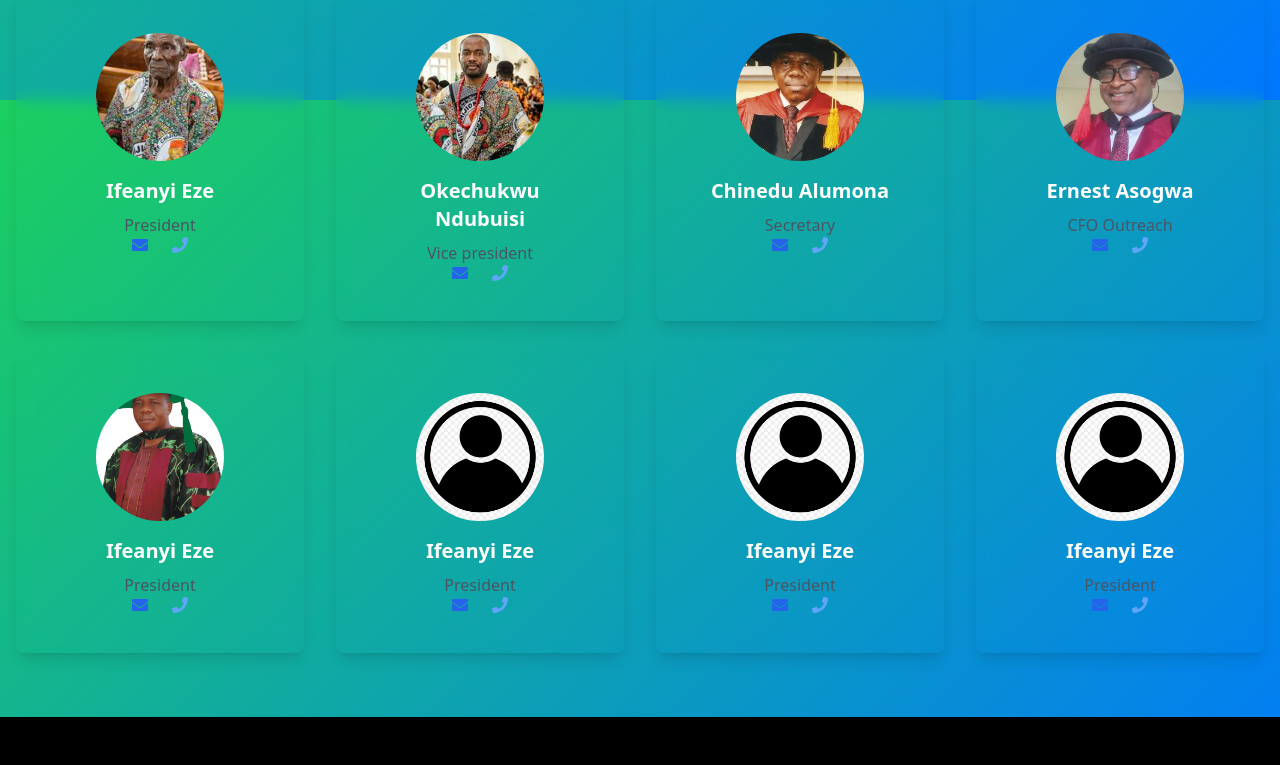
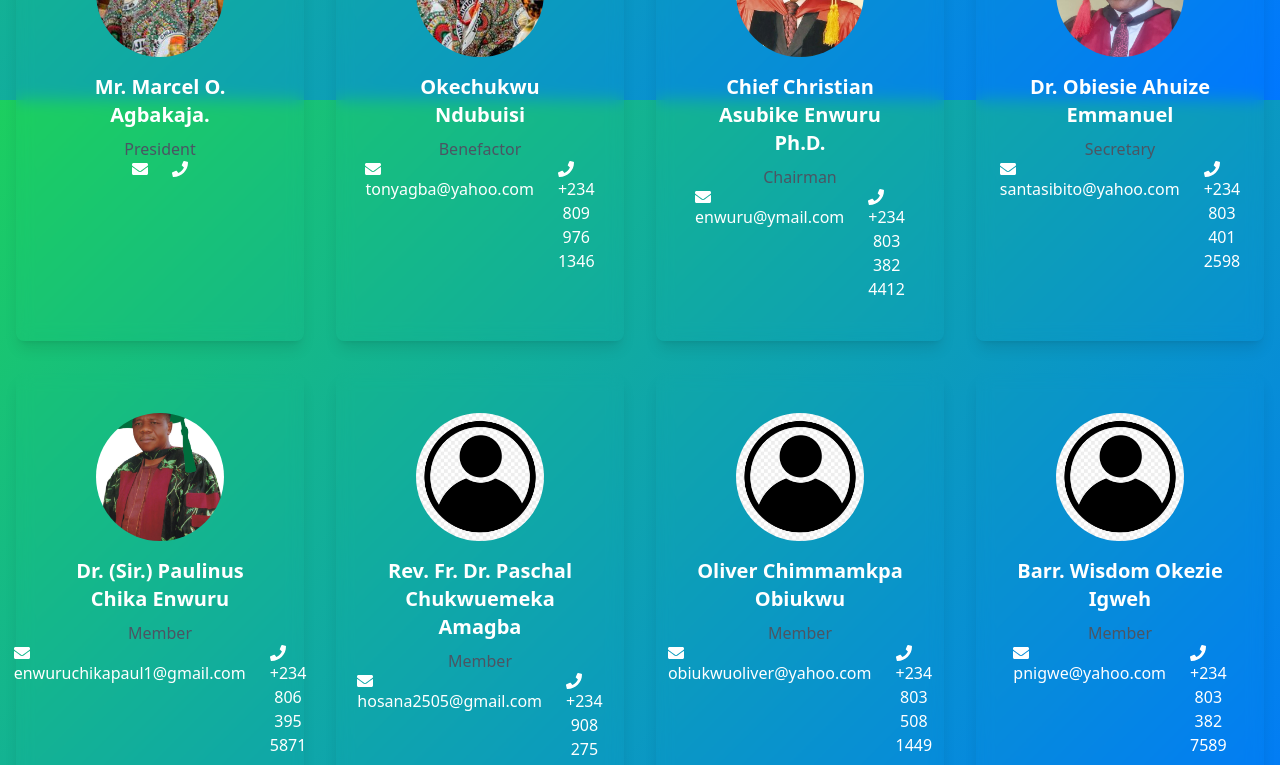
Before and after one commit to N-vex/scholarship_Abakaja, a React (Vite) app: page /about in a window 1280 px wide. Shown: the part 1500-2265 px from the top of the page. Built offline with nearby package versions, Linux system fonts and the light colour scheme.

Commit message:
updating

```diff
--- a/src/pages/About.jsx
+++ b/src/pages/About.jsx
@@ -39,7 +39,7 @@ export const About = () => {
 
 
         {/* Story Section */}
-        <section className="py-20 container  mx-auto px-6">
+        <section className="py-10 container  mx-auto px-6">
           <div className="mb-10">
             <h3 className="text-3xl font-bold mb-4 text-white">Our Story</h3>
             <p className="text-lg leading-relaxed text-white">
@@ -90,7 +90,7 @@ export const About = () => {
 
 
         {/* Our Team */}
-        <section className="py-16 ">
+        <section className="py-10 ">
           <div className="container mx-auto px-4">
             <h2 className="text-3xl font-bold text-white mb-12 text-center">
               Our Board Members
@@ -106,13 +106,13 @@ export const About = () => {
                     className="w-32 h-32 mx-auto rounded-full mb-4 object-cover hover:scale-105 transition-transform duration-300"
                   />
                 </a>
-                <h3 className="text-xl font-semibold mb-2">Ifeanyi Eze</h3>
+                <h3 className="text-xl font-semibold mb-2"> Mr. Marcel O. Agbakaja.</h3>
                 <p className="text-gray-600">President</p>
                 <div className="flex mt-4 sm:justify-center  space-x-6  sm:mt-0">
-                  <a href="#" className="text-blue-600 hover:text-blue-800">
+                  <a href="#" className="text-white hover:text-blue-800">
                     <FaEnvelope />
                   </a>
-                  <a href="#" className="text-blue-400 hover:text-blue-600">
+                  <a href="#" className="text-white hover:text-blue-600">
                     <FaPhone />
                   </a>
                 </div>
@@ -130,13 +130,15 @@ export const About = () => {
                 <h3 className="text-xl font-semibold mb-2">
                   Okechukwu Ndubuisi
                 </h3>
-                <p className="text-gray-600">Vice president</p>
+                <p className="text-gray-600">Benefactor</p>
                 <div className="flex mt-4 sm:justify-center  space-x-6  sm:mt-0">
-                  <a href="#" className="text-blue-600 hover:text-blue-800">
+                  <a href="#" className="text-white hover:text-blue-800">
                     <FaEnvelope />
+                    <h5>tonyagba@yahoo.com</h5>
                   </a>
-                  <a href="#" className="text-blue-400 hover:text-blue-600">
+                  <a href="#" className="text-white hover:text-blue-600">
                     <FaPhone />
+                    <h5> +234  809 976 1346</h5>
                   </a>
                 </div>
               </div>
@@ -150,14 +152,16 @@ export const About = () => {
                     className="w-32 h-32 mx-auto rounded-full mb-4 object-cover hover:scale-105 transition-transform duration-300"
                   />
                 </a>
-                <h3 className="text-xl font-semibold mb-2">Chinedu Alumona</h3>
-                <p className="text-gray-600"> Secretary</p>
+                <h3 className="text-xl font-semibold mb-2">Chief Christian Asubike Enwuru Ph.D. </h3>
+                <p className="text-gray-600"> Chairman</p>
                 <div className="flex mt-4 sm:justify-center  space-x-6  sm:mt-0">
-                  <a href="#" className="text-blue-600 hover:text-blue-800">
+                  <a href="#" className="text-white hover:text-blue-800">
                     <FaEnvelope />
+                    <h4>enwuru@ymail.com</h4>
                   </a>
-                  <a href="#" className="text-blue-400 hover:text-blue-600">
+                  <a href="#" className="text-white hover:text-blue-600">
                     <FaPhone />
+                    <h4>+234 803 382 4412</h4>
                   </a>
                 </div>
               </div>
@@ -171,14 +175,16 @@ export const About = () => {
                     className="w-32 h-32 mx-auto rounded-full mb-4 object-cover hover:scale-105 transition-transform duration-300"
                   />
                 </a>
-                <h3 className="text-xl font-semibold mb-2">Ernest Asogwa</h3>
-                <p className="text-gray-600">CFO Outreach</p>
+                <h3 className="text-xl font-semibold mb-2">Dr.  Obiesie Ahuize Emmanuel </h3>
+                <p className="text-gray-600">Secretary</p>
                 <div className="flex mt-4 sm:justify-center  space-x-6  sm:mt-0">
-                  <a href="#" className="text-blue-600 hover:text-blue-800">
+                  <a href="#" className="text-white hover:text-blue-800">
                     <FaEnvelope />
+                    <h4>santasibito@yahoo.com </h4>
                   </a>
-                  <a href="#" className="text-blue-400 hover:text-blue-600">
+                  <a href="#" className="text-white hover:text-blue-600">
                     <FaPhone />
+                    <h4>+234 803 401 2598</h4>
                   </a>
                 </div>
               </div>
@@ -191,14 +197,16 @@ export const About = () => {
                     className="w-32 h-32 mx-auto rounded-full mb-4 object-cover hover:scale-105 transition-transform duration-300"
                   />
                 </a>
-                <h3 className="text-xl font-semibold mb-2">Ifeanyi Eze</h3>
-                <p className="text-gray-600">President</p>
+                <h3 className="text-xl font-semibold mb-2">Dr. (Sir.) Paulinus Chika Enwuru </h3>
+                <p className="text-gray-600">Member</p>
                 <div className="flex mt-4 sm:justify-center  space-x-6  sm:mt-0">
-                  <a href="#" className="text-blue-600 hover:text-blue-800">
+                  <a href="#" className="text-white hover:text-blue-800">
                     <FaEnvelope />
+                    <h4>enwuruchikapaul1@gmail.com</h4>
                   </a>
-                  <a href="#" className="text-blue-400 hover:text-blue-600">
+                  <a href="#" className="text-white hover:text-blue-600">
                     <FaPhone />
+                    <h4>+234 806 395 5871</h4>
                   </a>
                 </div>
               </div>
@@ -211,14 +219,16 @@ export const About = () => {
                     className="w-32 h-32 mx-auto rounded-full mb-4 object-cover hover:scale-105 transition-transform duration-300"
                   />
                 </a>
-                <h3 className="text-xl font-semibold mb-2">Ifeanyi Eze</h3>
-                <p className="text-gray-600">President</p>
+                <h3 className="text-xl font-semibold mb-2">Rev. Fr. Dr. Paschal Chukwuemeka Amagba </h3>
+                <p className="text-gray-600">Member</p>
                 <div className="flex mt-4 sm:justify-center  space-x-6  sm:mt-0">
-                  <a href="#" className="text-blue-600 hover:text-blue-800">
+                  <a href="#" className="text-white hover:text-blue-800">
                     <FaEnvelope />
+                    <h4>hosana2505@gmail.com </h4>
                   </a>
-                  <a href="#" className="text-blue-400 hover:text-blue-600">
+                  <a href="#" className="text-white hover:text-blue-600">
                     <FaPhone />
+                    <h4>+234 908 275 0728</h4>
                   </a>
                 </div>
               </div>
@@ -231,14 +241,16 @@ export const About = () => {
                     className="w-32 h-32 mx-auto rounded-full mb-4 object-cover hover:scale-105 transition-transform duration-300"
                   />
                 </a>
-                <h3 className="text-xl font-semibold mb-2">Ifeanyi Eze</h3>
-                <p className="text-gray-600">President</p>
+                <h3 className="text-xl font-semibold mb-2">Oliver Chimmamkpa Obiukwu </h3>
+                <p className="text-gray-600">Member</p>
                 <div className="flex mt-4 sm:justify-center  space-x-6  sm:mt-0">
-                  <a href="#" className="text-blue-600 hover:text-blue-800">
+                  <a href="#" className="text-white hover:text-blue-800">
                     <FaEnvelope />
+                    <h4>obiukwuoliver@yahoo.com</h4>
                   </a>
-                  <a href="#" className="text-blue-400 hover:text-blue-600">
+                  <a href="#" className="text-white hover:text-blue-600">
                     <FaPhone />
+                    <h4>+234 803 508 1449</h4>
                   </a>
                 </div>
               </div>
@@ -251,14 +263,16 @@ export const About = () => {
                     className="w-32 h-32 mx-auto rounded-full mb-4 object-cover hover:scale-105 transition-transform duration-300"
                   />
                 </a>
-                <h3 className="text-xl font-semibold mb-2">Ifeanyi Eze</h3>
-                <p className="text-gray-600">President</p>
+                <h3 className="text-xl font-semibold mb-2">Barr. Wisdom Okezie Igweh </h3>
+                <p className="text-gray-600">Member</p>
                 <div className="flex mt-4 sm:justify-center  space-x-6  sm:mt-0">
-                  <a href="#" className="text-blue-600 hover:text-blue-800">
+                  <a href="#" className="text-white hover:text-blue-800">
                     <FaEnvelope />
+                    <h4> pnigwe@yahoo.com</h4>
                   </a>
-                  <a href="#" className="text-blue-400 hover:text-blue-600">
+                  <a href="#" className="text-white hover:text-blue-600">
                     <FaPhone />
+                    <h4>+234 803 382 7589</h4>
                   </a>
                 </div>
               </div>
--- a/src/pages/Contact.jsx
+++ b/src/pages/Contact.jsx
@@ -7,7 +7,7 @@ import Toast from "../components/Toast";
 export const Contact = () => {
 
   const EMAILJS_SERVICE_ID = "service_dlvtc6f";
-  const EMAILJS_TEMPLATE_ID = "template_s09alca";
+  const EMAILJS_TEMPLATE_ID = "template_e96b7m7";
   const EMAILJS_PUBLIC_KEY = "J1zBTED4no0ZC3pPm";
   // ===========================================================
 
@@ -190,7 +190,8 @@ export const Contact = () => {
 
               <div className="ml-16">
                 <h4 className="font-semibold">Phone</h4>
-                <p className="text-sm text-gray-600 mt-1">+1 (555) 123-4567</p>
+                <p className="text-sm text-gray-600 mt-1">+234 809 976 1346, +234 802 669 9163</p>
+
               </div>
             </motion.div>
 
```
